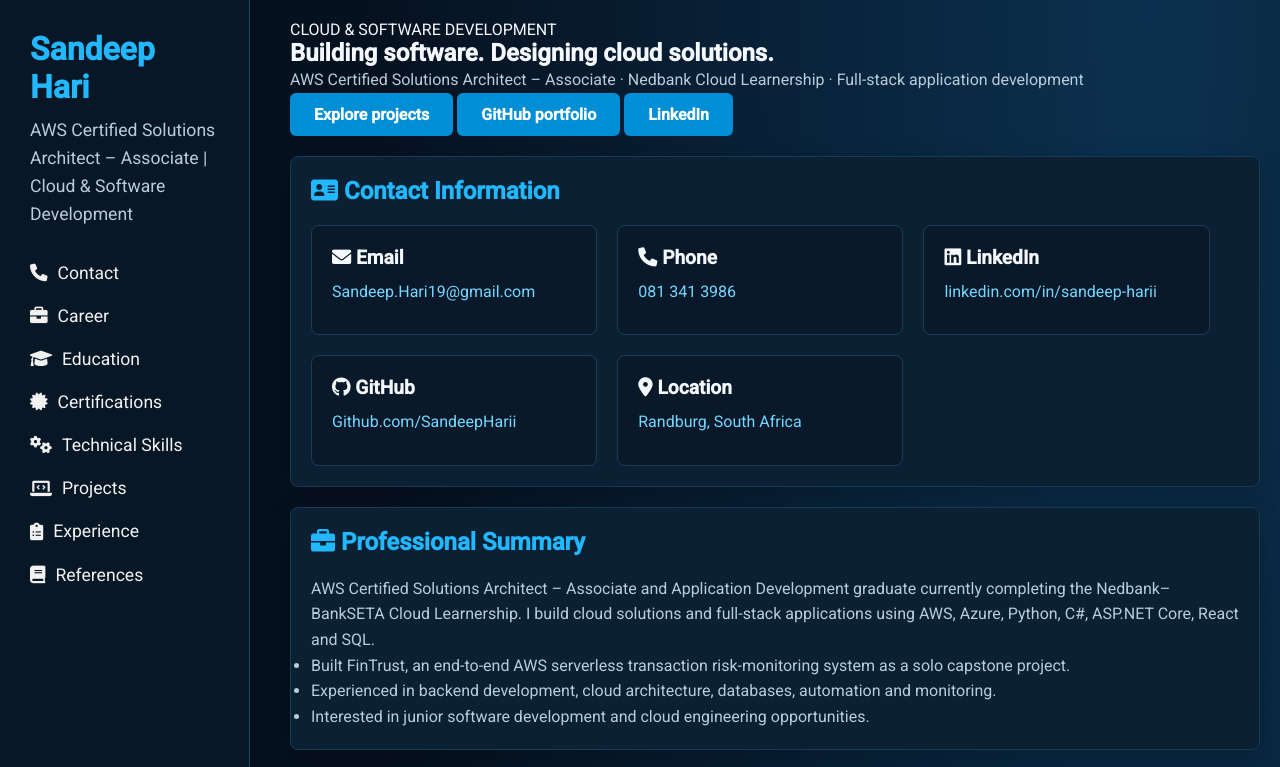
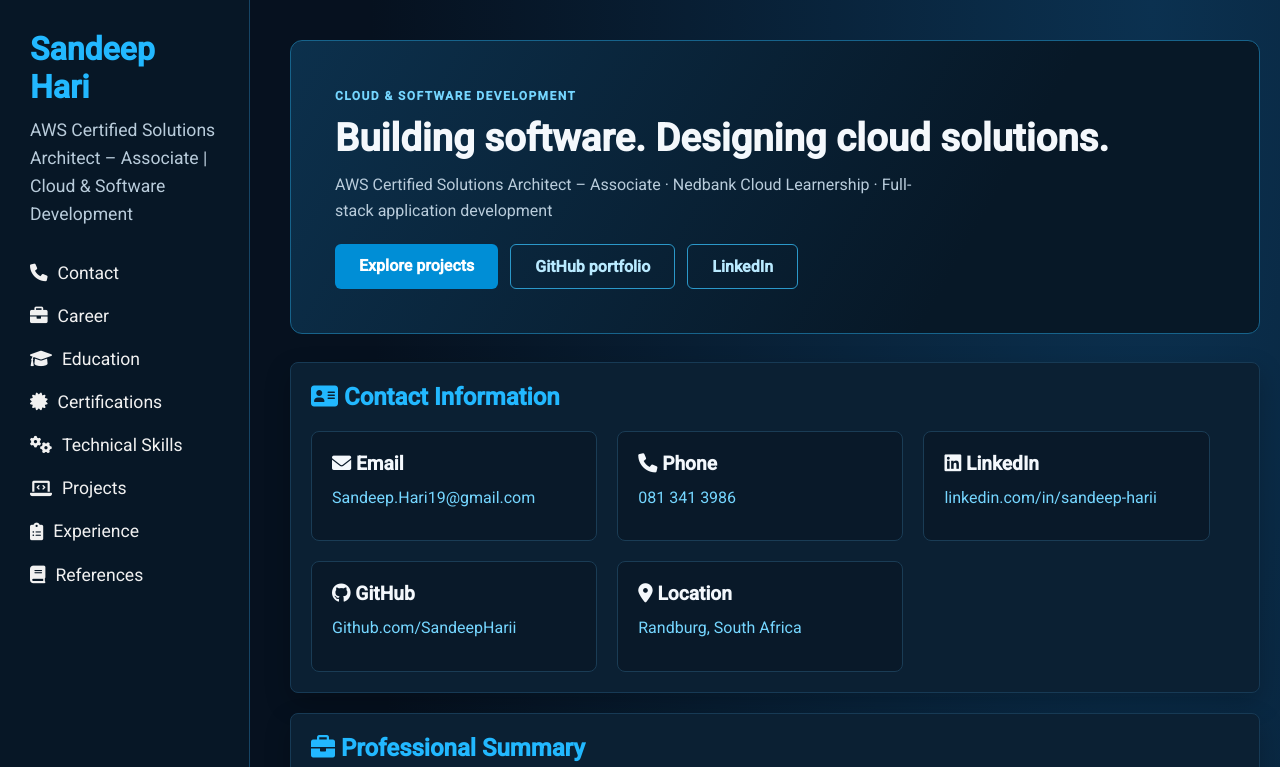
Before and after one commit to SandeepHarii/Sandeep-Hari-CV, a plain HTML site: page index.html in a window 1280 px wide. Shown: the top 767 px of the page. Drawn offline with Linux system fonts and the light colour scheme.

Commit message:
style: add certifications card and cross-platform navigation

```diff
--- a/css/styles.css
+++ b/css/styles.css
@@ -350,3 +350,36 @@ body { background: radial-gradient(ellipse at 90% 0%, #0b3150 0%, var(--navy-950
 @media (prefers-reduced-motion: reduce) {
  *, *::before, *::after { transition-duration: .01ms !important; animation-duration: .01ms !important; }
 }
+
+/* Dedicated certifications and connected portfolio navigation */
+.portfolio-intro {
+  background: linear-gradient(120deg, #0c304c, #071827 70%);
+  border: 1px solid #17638b;
+  border-radius: 12px;
+  padding: clamp(22px, 4vw, 44px);
+  margin: 20px 0 28px;
+}
+.portfolio-intro .eyebrow, .certification-card .eyebrow {
+  display: inline-block;
+  font-size: .75rem;
+  font-weight: 700;
+  letter-spacing: .12em;
+  color: #75d6ff;
+  margin-bottom: 12px;
+}
+.portfolio-intro h2 {
+  font-size: clamp(1.6rem, 3vw, 2.5rem);
+  line-height: 1.18;
+  color: #f4f8fc;
+  margin-bottom: 12px;
+}
+.portfolio-intro p { max-width: 65ch; }
+.quick-links { display: flex; flex-wrap: wrap; gap: 12px; margin-top: 20px; }
+.button-outline { background: transparent; border: 1px solid #2b98c9; color: #b9eaff; }
+.button-outline:hover { background: #103d5c; }
+#certifications .certification-card { width: min(100%, 580px); }
+#certifications .certification-card h3 { line-height: 1.35; }
+#certifications .certification-card a { color: #75d6ff; }
+@media (max-width: 768px) {
+  .quick-links .button { width: 100%; text-align: center; }
+}
```
